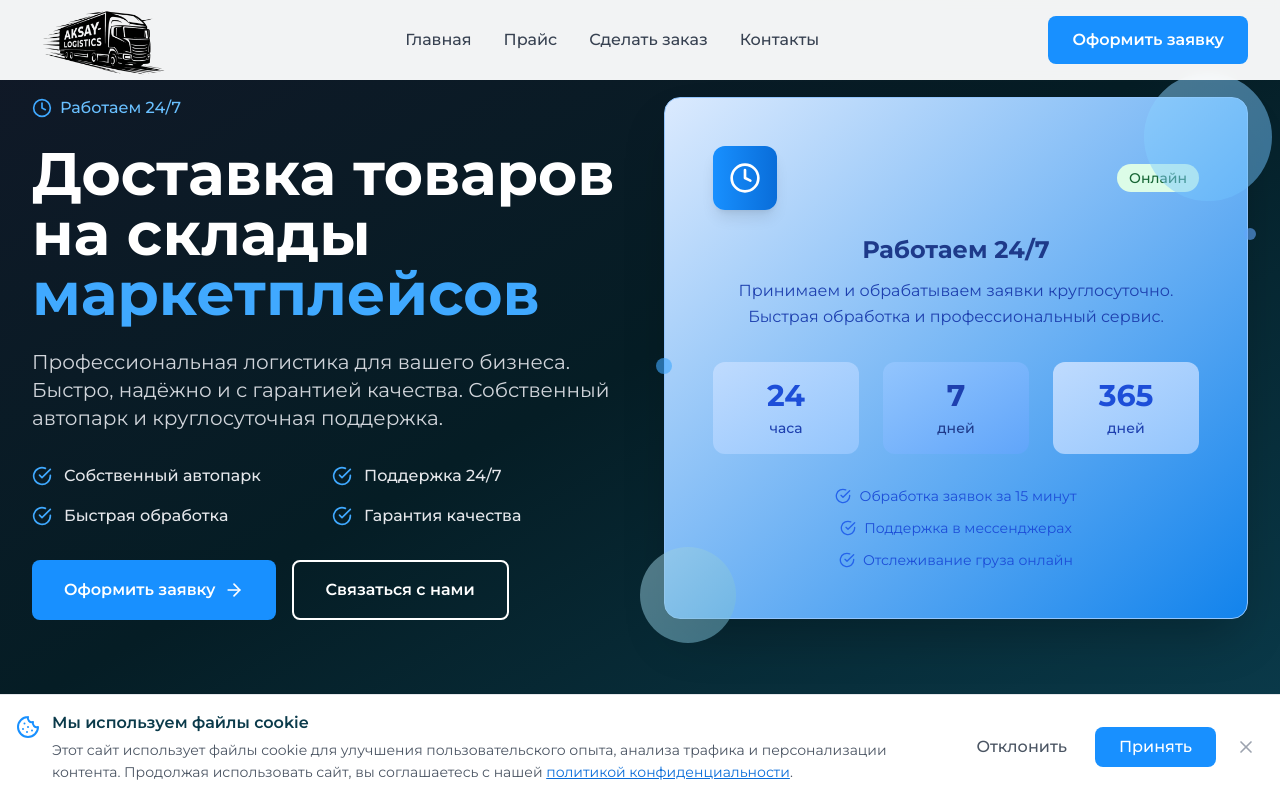
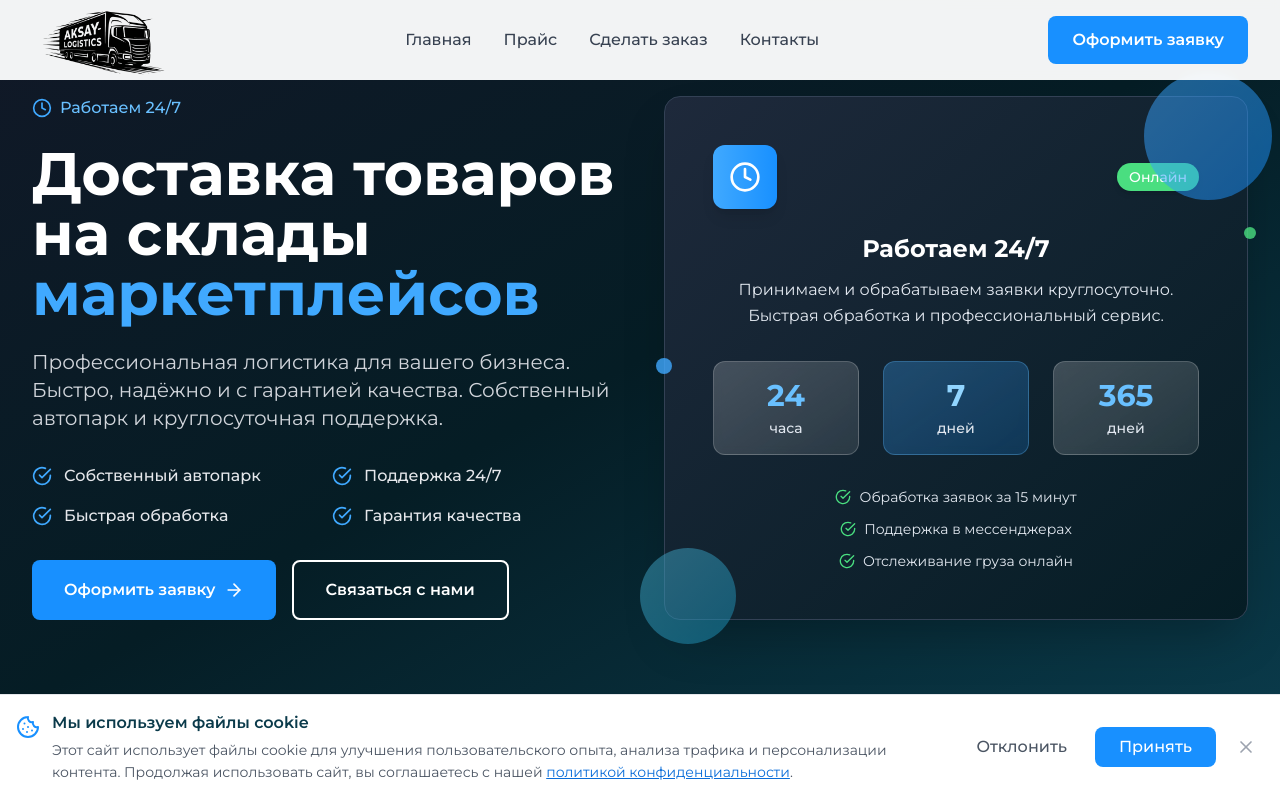
Before and after one commit to justicesociety/Aksay, a React (Vite) app: page / in a window 1280 px wide. Shown: the top 800 px of the page. Built offline with nearby package versions, Linux system fonts and the light colour scheme.

Commit message:
Переработка цветовой схемы блока 24/7

```diff
--- a/src/components/Hero.tsx
+++ b/src/components/Hero.tsx
@@ -61,55 +61,55 @@ const Hero = () => {
 
           {/* Visual */}
           <div className="relative animate-slide-up">
-            <div className="bg-gradient-to-br from-blue-100 rounded-2xl shadow-2xl p-8 lg:p-12 border border-blue-300" style={{background: 'linear-gradient(to bottom right, rgb(219, 234, 254), #1283ec)'}}>
+            <div className="bg-gradient-to-br from-slate-800 to-primary-900 rounded-2xl shadow-2xl p-8 lg:p-12 border border-slate-700">
               {/* Header with icon and badge */}
               <div className="flex items-center justify-between mb-6">
-                <div className="bg-gradient-to-r from-accent-500 to-accent-600 w-16 h-16 rounded-xl flex items-center justify-center shadow-lg">
+                <div className="bg-gradient-to-r from-accent-400 to-accent-500 w-16 h-16 rounded-xl flex items-center justify-center shadow-lg">
                   <Clock className="w-8 h-8 text-white" />
                 </div>
-                <div className="bg-green-100 text-green-800 px-3 py-1 rounded-full text-sm font-medium">
+                <div className="bg-green-400 text-white px-3 py-1 rounded-full text-sm font-medium shadow-md">
                   Онлайн
                 </div>
               </div>
 
               {/* Content */}
               <div className="text-center">
-                <h3 className="text-2xl font-bold text-blue-900 mb-3">
+                <h3 className="text-2xl font-bold text-white mb-3">
                   Работаем 24/7
                 </h3>
-                <p className="text-blue-800 mb-8 leading-relaxed">
+                <p className="text-slate-200 mb-8 leading-relaxed">
                   Принимаем и обрабатываем заявки круглосуточно.
                   Быстрая обработка и профессиональный сервис.
                 </p>
 
                 {/* Stats */}
                 <div className="grid grid-cols-3 gap-6 mb-8">
-                  <div className="bg-gradient-to-br from-blue-200 to-blue-300 rounded-xl p-4">
-                    <div className="text-3xl font-bold text-blue-700 mb-1">24</div>
-                    <div className="text-sm text-blue-800 font-medium">часа</div>
+                  <div className="bg-gradient-to-br from-white/20 to-white/10 backdrop-blur-sm rounded-xl p-4 border border-white/20">
+                    <div className="text-3xl font-bold text-accent-300 mb-1">24</div>
+                    <div className="text-sm text-slate-200 font-medium">часа</div>
                   </div>
-                  <div className="bg-gradient-to-br from-blue-300 to-blue-400 rounded-xl p-4">
-                    <div className="text-3xl font-bold text-blue-800 mb-1">7</div>
-                    <div className="text-sm text-blue-900 font-medium">дней</div>
+                  <div className="bg-gradient-to-br from-accent-400/30 to-accent-500/20 backdrop-blur-sm rounded-xl p-4 border border-accent-300/30">
+                    <div className="text-3xl font-bold text-accent-200 mb-1">7</div>
+                    <div className="text-sm text-slate-200 font-medium">дней</div>
                   </div>
-                  <div className="bg-gradient-to-br from-blue-200 to-blue-300 rounded-xl p-4">
-                    <div className="text-3xl font-bold text-blue-700 mb-1">365</div>
-                    <div className="text-sm text-blue-800 font-medium">дней</div>
+                  <div className="bg-gradient-to-br from-white/20 to-white/10 backdrop-blur-sm rounded-xl p-4 border border-white/20">
+                    <div className="text-3xl font-bold text-accent-300 mb-1">365</div>
+                    <div className="text-sm text-slate-200 font-medium">дней</div>
                   </div>
                 </div>
 
                 {/* Features */}
                 <div className="space-y-3">
-                  <div className="flex items-center justify-center space-x-2 text-sm text-blue-700">
-                    <CheckCircle className="w-4 h-4 text-blue-600" />
+                  <div className="flex items-center justify-center space-x-2 text-sm text-slate-200">
+                    <CheckCircle className="w-4 h-4 text-green-400" />
                     <span>Обработка заявок за 15 минут</span>
                   </div>
-                  <div className="flex items-center justify-center space-x-2 text-sm text-blue-700">
-                    <CheckCircle className="w-4 h-4 text-blue-600" />
+                  <div className="flex items-center justify-center space-x-2 text-sm text-slate-200">
+                    <CheckCircle className="w-4 h-4 text-green-400" />
                     <span>Поддержка в мессенджерах</span>
                   </div>
-                  <div className="flex items-center justify-center space-x-2 text-sm text-blue-700">
-                    <CheckCircle className="w-4 h-4 text-blue-600" />
+                  <div className="flex items-center justify-center space-x-2 text-sm text-slate-200">
+                    <CheckCircle className="w-4 h-4 text-green-400" />
                     <span>Отслеживание груза онлайн</span>
                   </div>
                 </div>
@@ -117,10 +117,10 @@ const Hero = () => {
             </div>
 
             {/* Decorative elements */}
-            <div className="absolute -top-6 -right-6 w-32 h-32 bg-gradient-to-br from-accent-200 to-accent-300 rounded-full opacity-20 animate-pulse"></div>
-            <div className="absolute -bottom-6 -left-6 w-24 h-24 bg-gradient-to-br from-primary-200 to-primary-300 rounded-full opacity-20 animate-pulse"></div>
-            <div className="absolute top-1/2 -left-2 w-4 h-4 bg-accent-400 rounded-full opacity-60"></div>
-            <div className="absolute top-1/4 -right-2 w-3 h-3 bg-blue-400 rounded-full opacity-60"></div>
+            <div className="absolute -top-6 -right-6 w-32 h-32 bg-gradient-to-br from-accent-400 to-accent-500 rounded-full opacity-20 animate-pulse"></div>
+            <div className="absolute -bottom-6 -left-6 w-24 h-24 bg-gradient-to-br from-primary-400 to-primary-500 rounded-full opacity-20 animate-pulse"></div>
+            <div className="absolute top-1/2 -left-2 w-4 h-4 bg-accent-400 rounded-full opacity-80"></div>
+            <div className="absolute top-1/4 -right-2 w-3 h-3 bg-green-400 rounded-full opacity-80"></div>
           </div>
         </div>
       </div>
```
